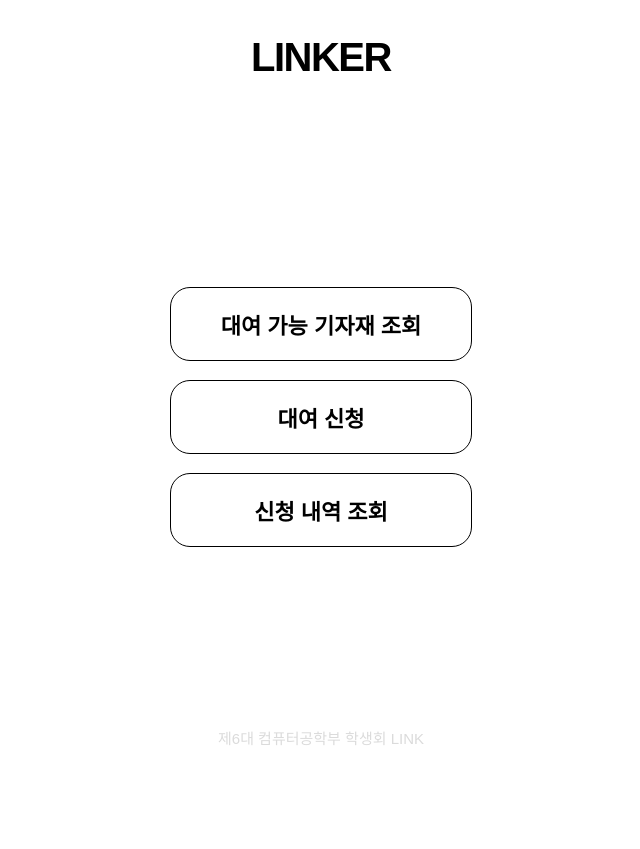
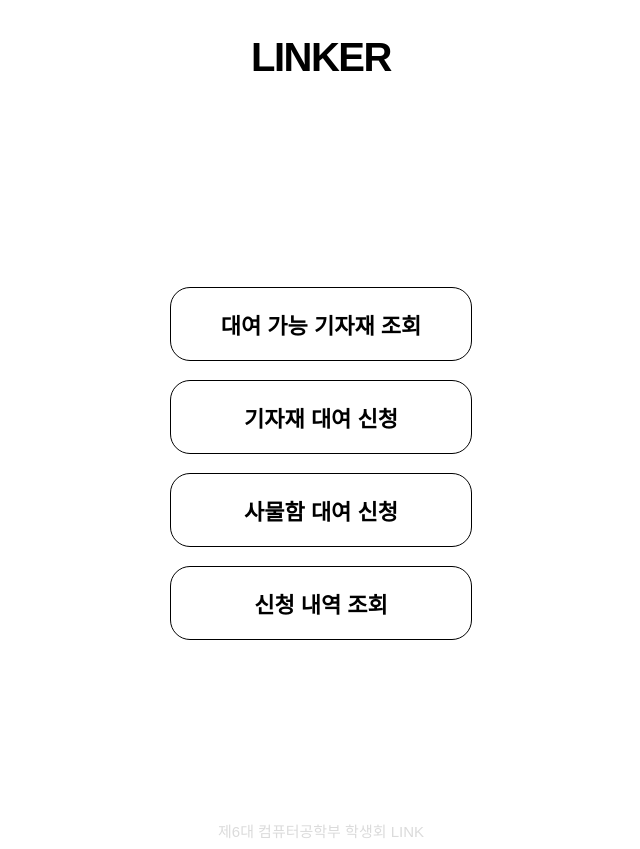
Before and after one commit to KU-CSE-LINK/Linker-Frontend, a React (Vite) app: page / in a window 1280 px wide. Shown: the whole page, without its empty margins (319-959 px from the left). Before the commit the page ends 800 px from the top, so only its background shows below. Built offline with nearby package versions, Linux system fonts and the light colour scheme.

Commit message:
feat: 메뉴 추가

```diff
--- a/src/pages/main/Main.jsx
+++ b/src/pages/main/Main.jsx
@@ -10,7 +10,8 @@ export default function Main() {
       <Header />
       <SubContainer>
         <MenuButton onClick={() => navigate('/equipments')}>대여 가능 기자재 조회</MenuButton>
-        <MenuButton onClick={() => navigate('/rental')}>대여 신청</MenuButton>
+        <MenuButton onClick={() => navigate('/rental')}>기자재 대여 신청</MenuButton>
+        <MenuButton onClick={() => navigate('/locker-rental')}>사물함 대여 신청</MenuButton>
         <MenuButton onClick={() => navigate('/guest')}>신청 내역 조회</MenuButton>
       </SubContainer>
       <Footer />
```
